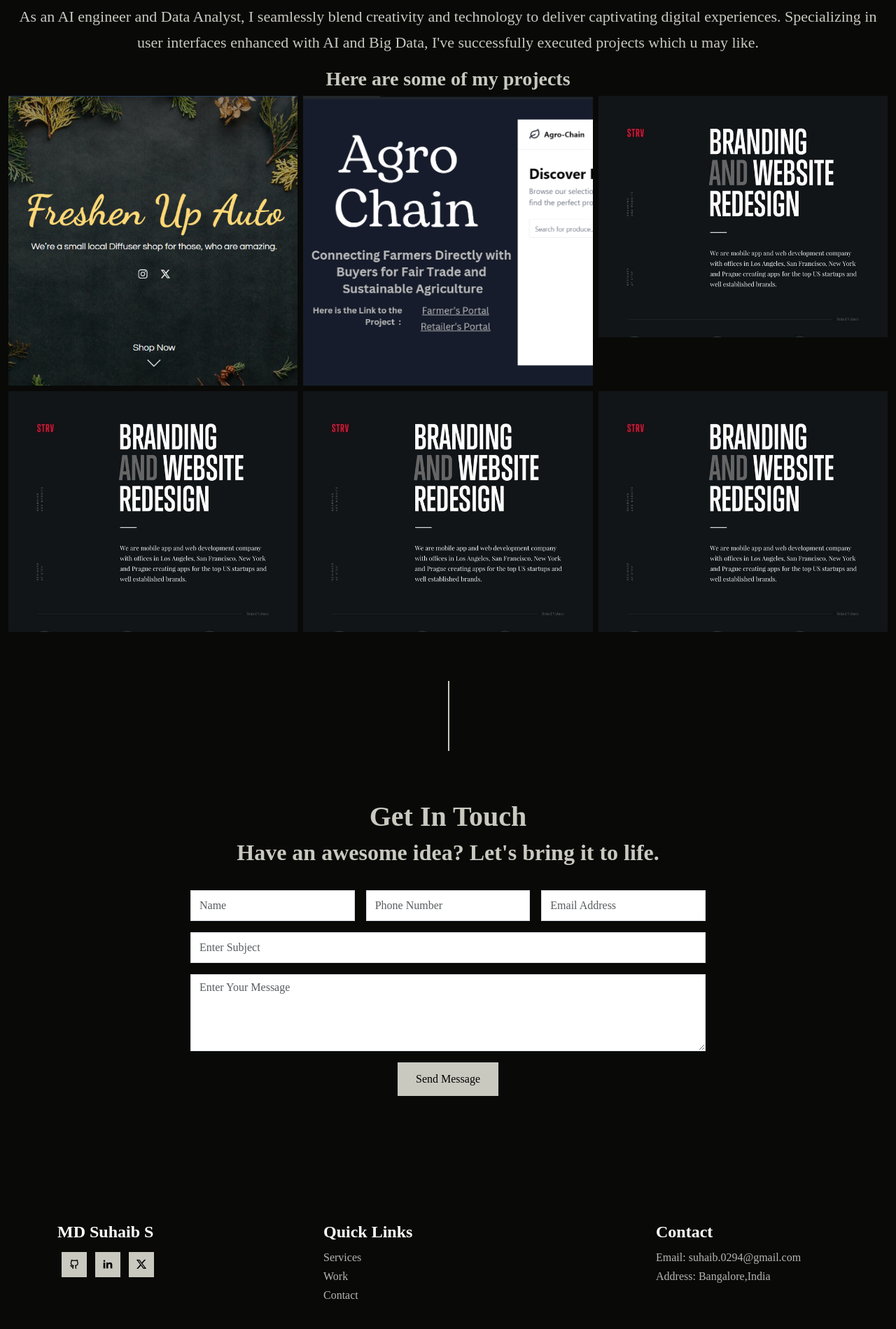
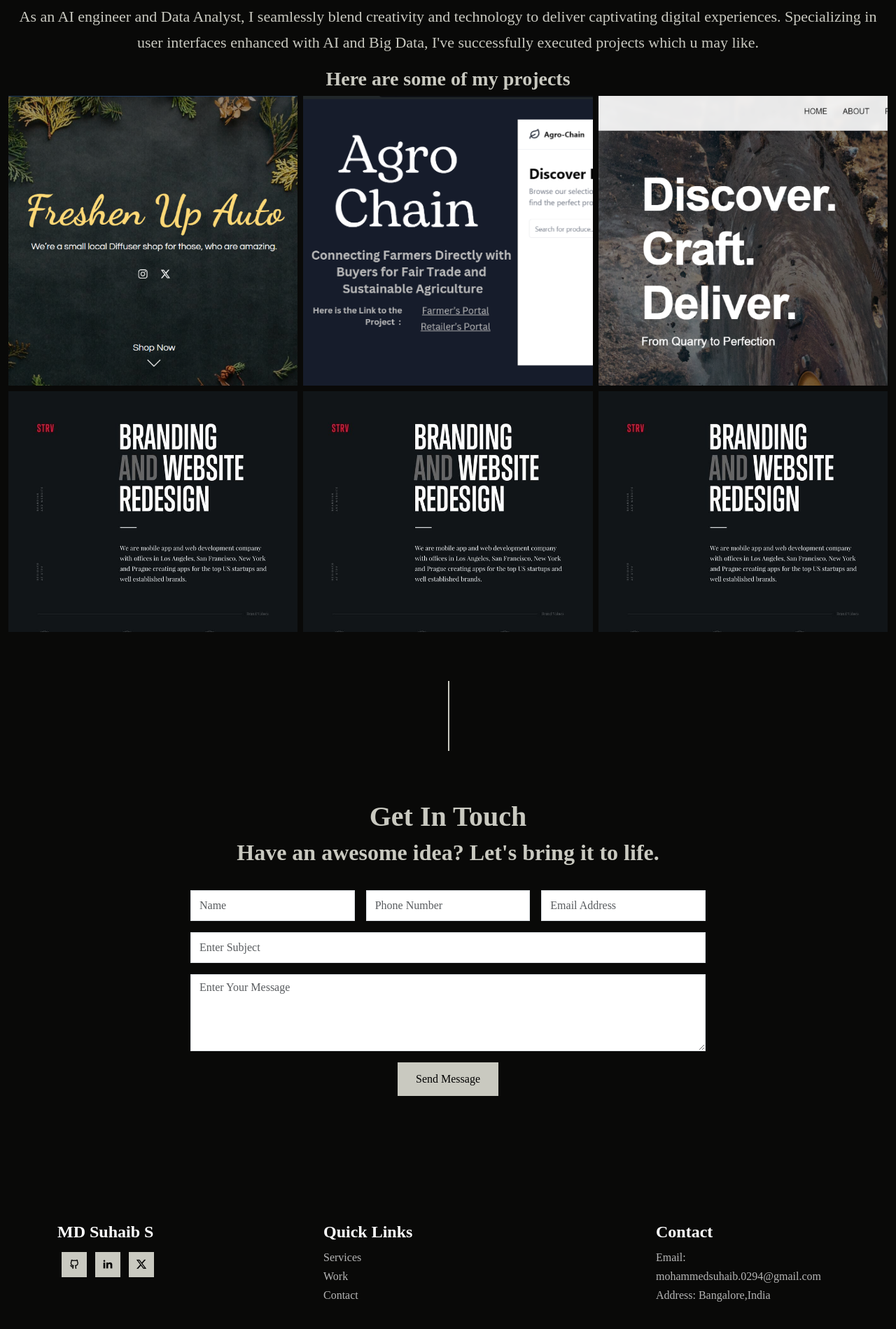
Before and after one commit to MD-Suhxib/personal-website, a plain HTML site: page index.html in a window 1280 px wide. Shown: the part 1921-3820 px from the top of the page at 70% size. Drawn offline with nearby package versions, Linux system fonts and the light colour scheme; some packages are replaced by stand-ins of ours; a script that the page names is missing; a web font is replaced by a local one.

Commit message:
updated-projects

```diff
--- a/index.html
+++ b/index.html
@@ -180,9 +180,9 @@ I have worked with Micro-Controllers like Arduino and Rasberry Pi which helps in
 
         <div class="col-lg-4 col-sm-6" data-aos="fade-up" data-aos-delay="300">
           <div class="project">
-            <img src="/assets/images/project1.jpg" alt="">
+            <img src="/assets/images/project3.png" alt="">
             <div class="content">
-              <a href="#" class="btn btn-outline-light">View Project</a>
+              <a href="https://www.globalapexs.com/" class="btn btn-outline-light">View Project</a>
             </div>
           </div>
         </div>
@@ -285,7 +285,7 @@ I have worked with Micro-Controllers like Arduino and Rasberry Pi which helps in
             <div class="col-md-3 ms-auto">
               <h4>Contact</h4>
               <ul>
-                <li>Email: suhaib.0294@gmail.com</li>
+                <li>Email: mohammedsuhaib.0294@gmail.com</li>
                 <li>Address: Bangalore,India</li>
               </ul>
             </div>
```
Also changed, not shown: assets/images/project3(1).png (added), assets/images/project3.png (added).
